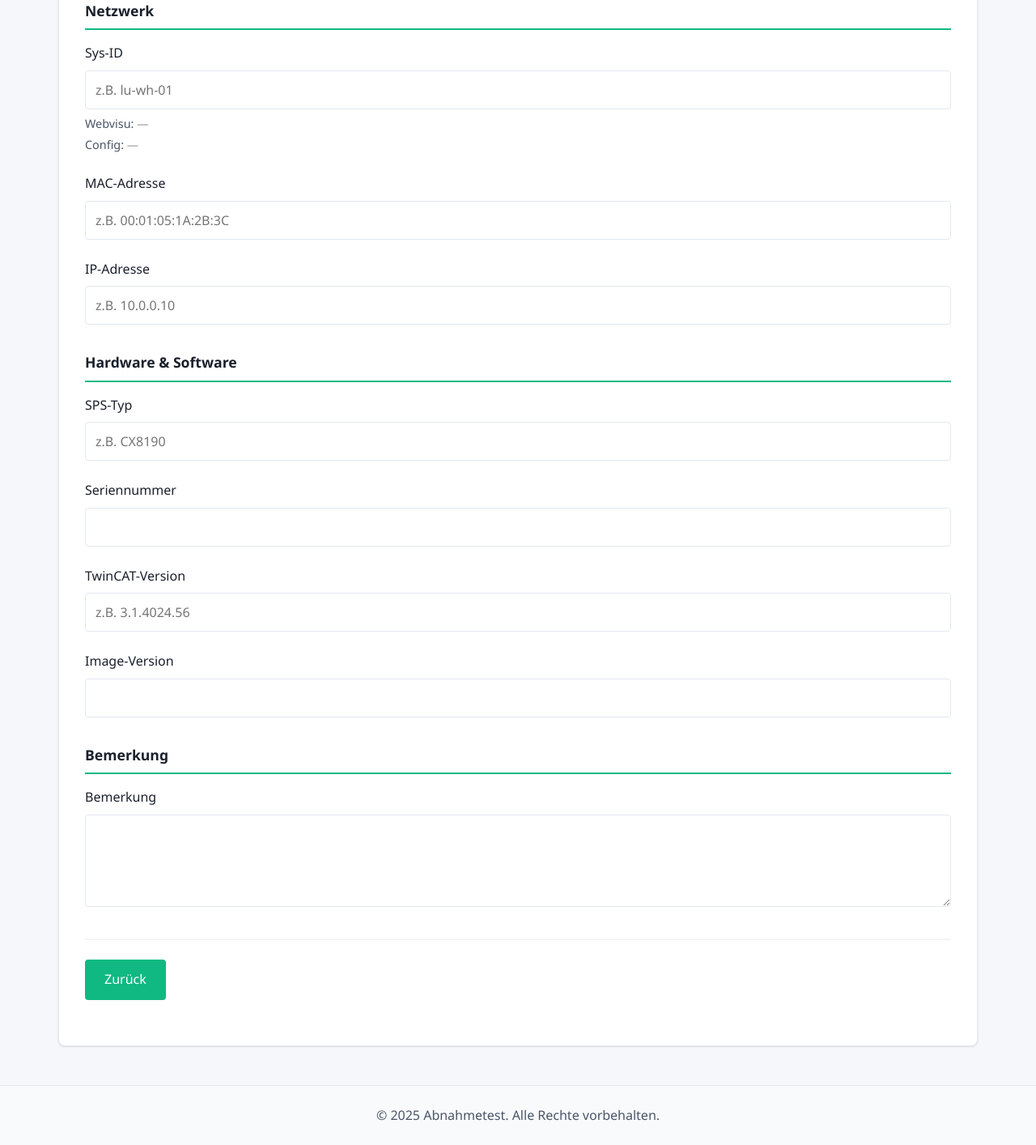
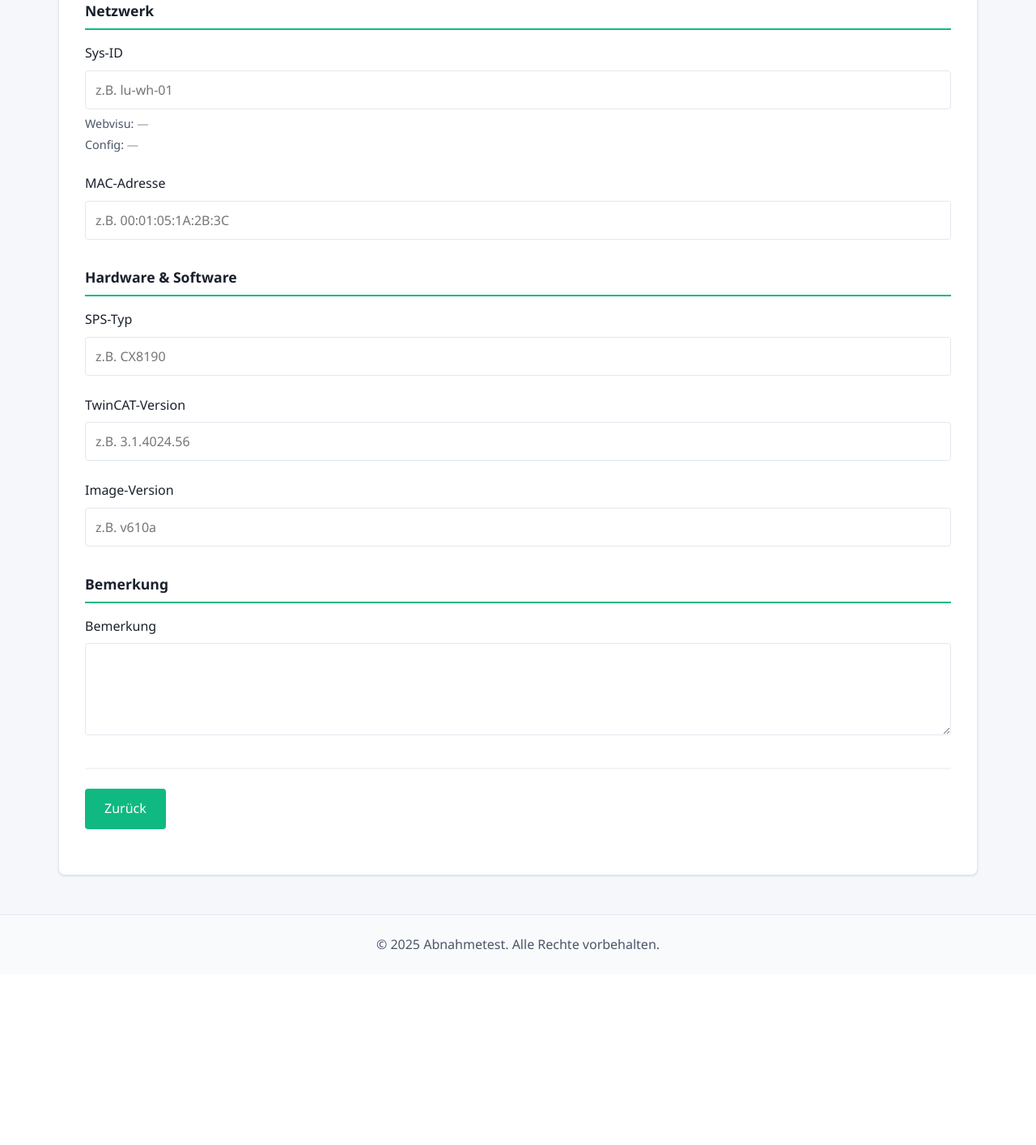
Before and after one commit to Abeni883/whs_app_dev, a Flask app: template templates/sps_info/formular.html in a window 1280 px wide. Shown: the part 258-1672 px from the top of the page at 81% size. After the commit the page ends 1431 px from the top, so only its background shows below. Run offline with Flask 3, Linux system fonts and the light colour scheme; the template is opened without the code that fills it, so the values that code supplies are empty.

Commit message:
fix: IP-Adresse (DHCP) und Seriennummer aus IT-Inventar entfernt, Platzhalter v610a
- Eingabefelder aus templates/sps_info/formular.html (inkl. JS-Feldliste)
- SpsInfo.DATEN_FELDER ohne ip_adresse/seriennummer -> Autosave ignoriert die Keys
- DB-Spalten bleiben als Altlast (kein Rebuild), Kommentar im Modell
- Image-Version: placeholder "z.B. v610a"
- Tests angepasst (+2), Suite 75/75 gruen

Co-Authored-By: Claude Fable 5.1 <noreply@anthropic.com>

```diff
--- a/blueprints/sps_info.py
+++ b/blueprints/sps_info.py
@@ -1,8 +1,9 @@
 """
 Blueprint für das IT-Inventar (EWH): SPS-Daten pro WHK.
 
-Pro WHK werden die IT-Daten der verbauten SPS erfasst (Hostname, MAC-Adresse,
-IP-Adresse, SPS-Typ, Seriennummer, TwinCAT-/Image-Version, Bemerkung).
+Pro WHK werden die IT-Daten der verbauten SPS erfasst (Sys-ID/Hostname, MAC-Adresse,
+SPS-Typ, TwinCAT-/Image-Version, Bemerkung). Keine IP-Adresse: die SPS beziehen ihre IP
+per DHCP.
 
 Struktur analog zum Stücknachweis (EN 61439):
     Projektübersicht-Button → WHK-Auswahl (aus Konfiguration) → Formular mit Auto-Save.
--- a/templates/sps_info/formular.html
+++ b/templates/sps_info/formular.html
@@ -41,13 +41,6 @@
                    placeholder="z.B. 00:01:05:1A:2B:3C" autocomplete="off">
         </div>
 
-        <div class="form-group">
-            <label for="ip_adresse">IP-Adresse</label>
-            <input type="text" id="ip_adresse" name="ip_adresse"
-                   value="{{ sps.ip_adresse or '' }}" maxlength="50"
-                   placeholder="z.B. 10.0.0.10" autocomplete="off">
-        </div>
-
         <h3 class="sn-section-title">Hardware &amp; Software</h3>
 
         <div class="form-group">
@@ -55,12 +48,6 @@
             <input type="text" id="sps_typ" name="sps_typ"
                    value="{{ sps.sps_typ or '' }}" maxlength="100"
                    placeholder="z.B. CX8190" autocomplete="off">
-        </div>
-
-        <div class="form-group">
-            <label for="seriennummer">Seriennummer</label>
-            <input type="text" id="seriennummer" name="seriennummer"
-                   value="{{ sps.seriennummer or '' }}" maxlength="100" autocomplete="off">
         </div>
 
         <div class="form-group">
@@ -73,7 +60,8 @@
         <div class="form-group">
             <label for="image_version">Image-Version</label>
             <input type="text" id="image_version" name="image_version"
-                   value="{{ sps.image_version or '' }}" maxlength="100" autocomplete="off">
+                   value="{{ sps.image_version or '' }}" maxlength="100"
+                   placeholder="z.B. v610a" autocomplete="off">
         </div>
 
         <h3 class="sn-section-title">Bemerkung</h3>
@@ -103,8 +91,8 @@
 // während eines laufenden Requests ausgelöst wird, wird gemerkt und danach EINMAL
 // nachgeholt. URLs kommen aus data-Attributen (kein Jinja im Script).
 (function() {
-    var SPS_FELDER = ['hostname', 'mac_adresse', 'ip_adresse', 'sps_typ',
-                      'seriennummer', 'twincat_version', 'image_version', 'bemerkung'];
+    var SPS_FELDER = ['hostname', 'mac_adresse', 'sps_typ',
+                      'twincat_version', 'image_version', 'bemerkung'];
     var cfg = document.getElementById('sps-config').dataset;
     var AUTOSAVE_URL = cfg.saveUrl;
     var formEl = document.getElementById('sps-form');
```
Also changed, not shown: CLAUDE.md (+3 -0 lines), models.py (+6 -2 lines), tests/test_sps_info.py (+29 -9 lines).
